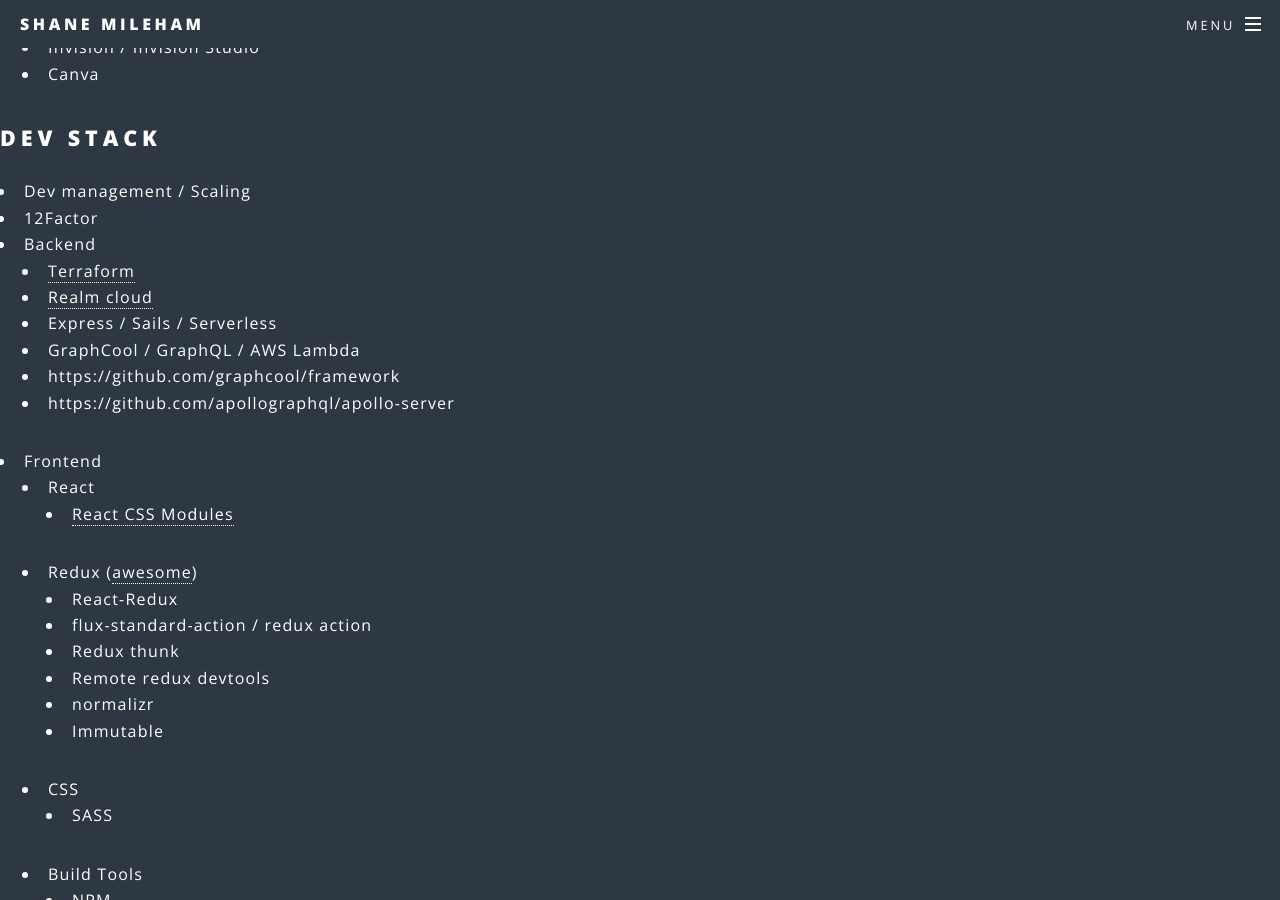
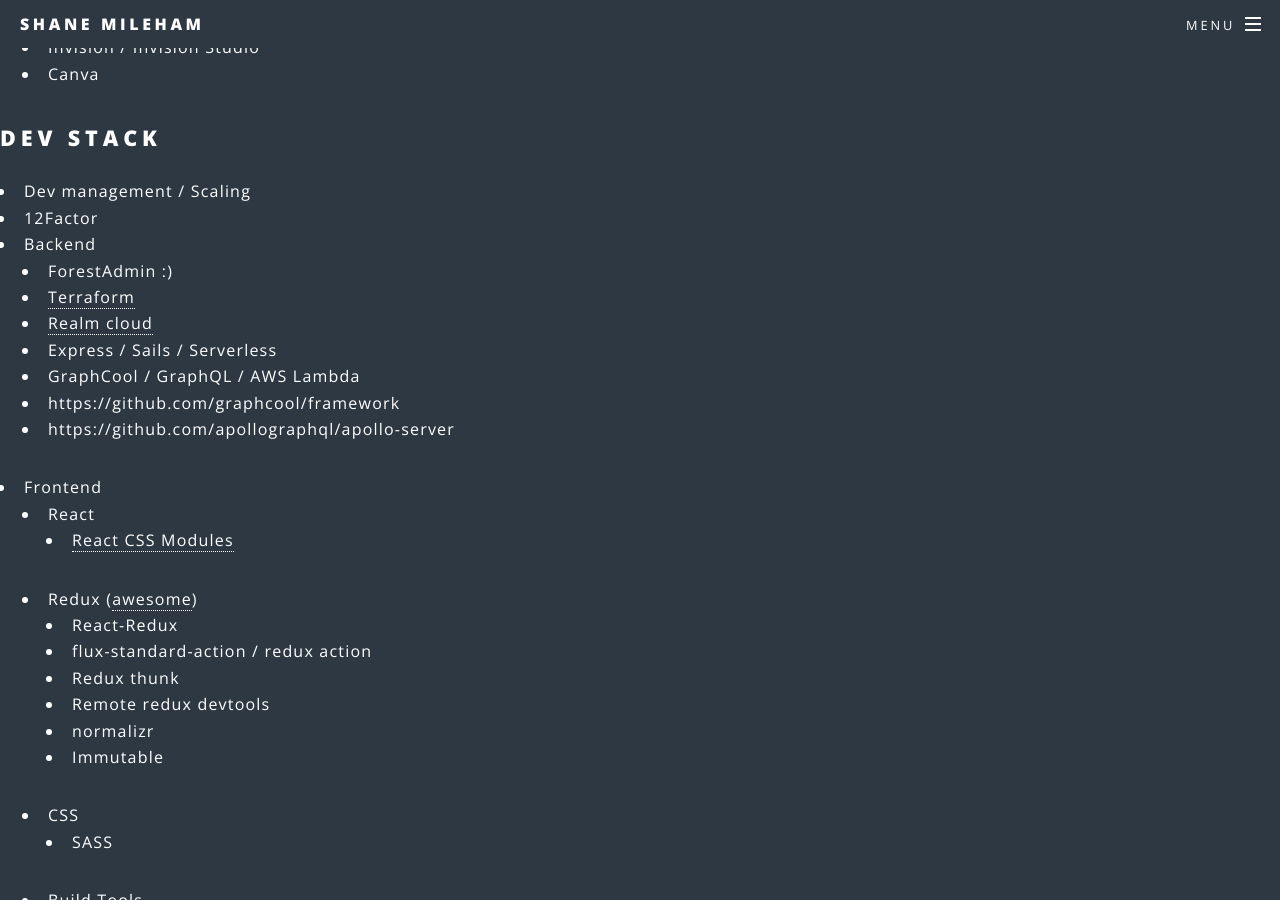
Before and after one commit to shanemileham/shanemileham.github.io, a Jekyll site: the page built from _kb/business/tech/stack.md, in a window 1280 px wide and 900 px high, scrolled down 1168 px. Built offline with Jekyll 4.4.1, drawn with Linux system fonts in a browser that asks for light colours; comment, search, counter and statistics services are not loaded.

Commit message:
Tech stack += forestadmin

```diff
--- a/_kb/business/tech/stack.md
+++ b/_kb/business/tech/stack.md
@@ -41,6 +41,7 @@
 - Dev management / Scaling
 - 12Factor
 - Backend
+  - ForestAdmin :)
   - [Terraform](https://www.terraform.io/)
   - [Realm cloud](https://realm.io/pricing)
   - Express / Sails / Serverless
```
